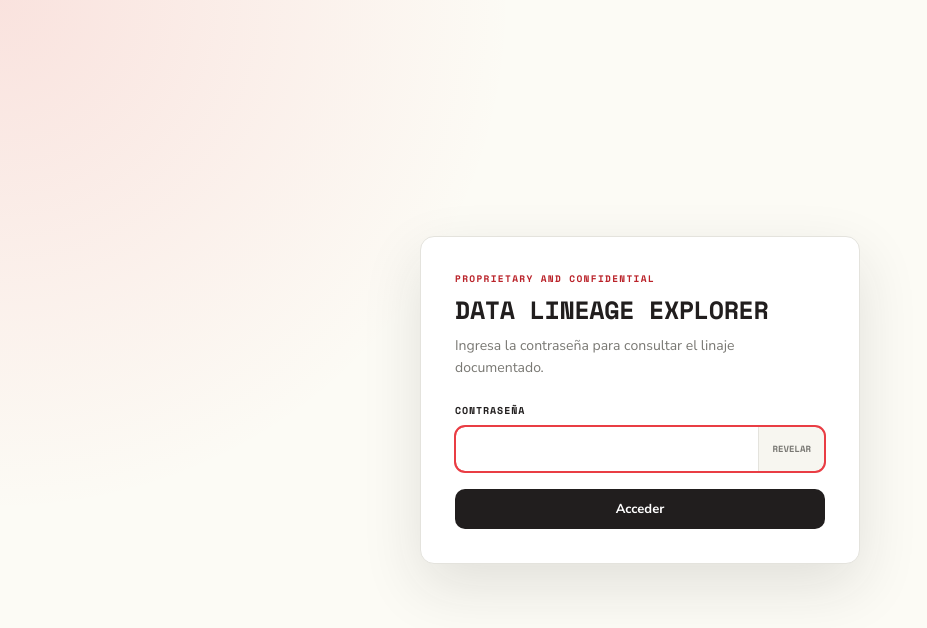
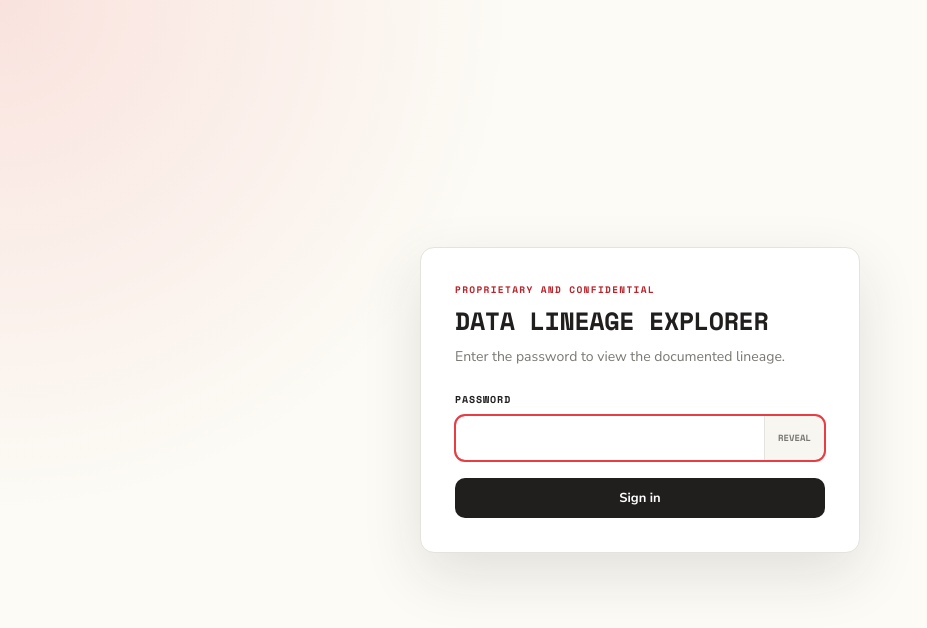
Before and after one commit to daniela2708/data_lineage, a React (Vite) app: page / in a window 1280 px wide. Shown: the top 628 px of the page, without its empty margins (0-927 px from the left). Built offline with nearby package versions, Linux system fonts and the light colour scheme.

Commit message:
Translate access gate to English

```diff
--- a/src/components/AccessGate.tsx
+++ b/src/components/AccessGate.tsx
@@ -16,7 +16,7 @@ export default function AccessGate({ onUnlock }: { onUnlock: () => void }) {
     event.preventDefault()
 
     if (password !== ACCESS_PASSWORD) {
-      setError('La contraseña no es correcta. Inténtalo de nuevo.')
+      setError('The password is incorrect. Please try again.')
       return
     }
 
@@ -29,10 +29,10 @@ export default function AccessGate({ onUnlock }: { onUnlock: () => void }) {
       <section className="access-card" aria-labelledby="access-title">
         <span className="eyebrow">Proprietary and confidential</span>
         <h1 id="access-title">Data Lineage Explorer</h1>
-        <p>Ingresa la contraseña para consultar el linaje documentado.</p>
+        <p>Enter the password to view the documented lineage.</p>
 
         <form onSubmit={handleSubmit}>
-          <label htmlFor="access-password">Contraseña</label>
+          <label htmlFor="access-password">Password</label>
           <div className="password-field">
             <input
               id="access-password"
@@ -53,11 +53,11 @@ export default function AccessGate({ onUnlock }: { onUnlock: () => void }) {
               onClick={() => setShowPassword((visible) => !visible)}
               aria-pressed={showPassword}
             >
-              {showPassword ? 'Ocultar' : 'Revelar'}
+              {showPassword ? 'Hide' : 'Reveal'}
             </button>
           </div>
           {error ? <p className="access-error" id="access-error" role="alert">{error}</p> : null}
-          <button className="access-submit" type="submit">Acceder</button>
+          <button className="access-submit" type="submit">Sign in</button>
         </form>
       </section>
     </main>
```
